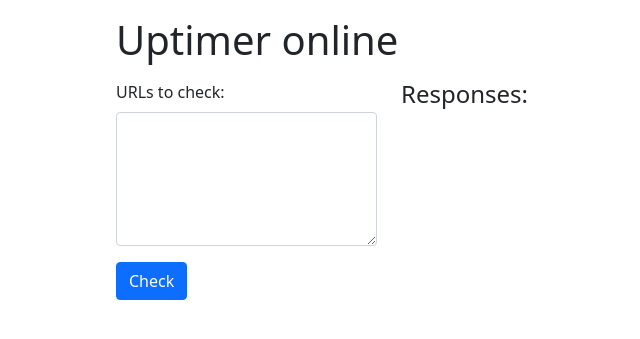
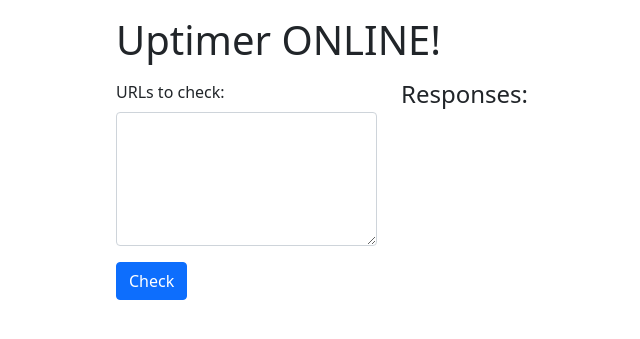
Before and after one commit to switowski/uptimer-website, a FastAPI app: page / in a window 1280 px wide. Shown: the top 339 px of the page, without its empty margins (251-891 px from the left). Run offline with FastAPI, Linux system fonts and the light colour scheme.

Commit message:
Changed header

```diff
--- a/templates/home.html
+++ b/templates/home.html
@@ -10,7 +10,7 @@
   <main class="container">
     <div class="row justify-content-center">
       <div class="col-6">
-        <h1 class="my-3">Uptimer online</h1>
+        <h1 class="my-3">Uptimer ONLINE!</h1>
         <form action="/check" method="POST">
           <div class="row">
             <div class="col">
```
